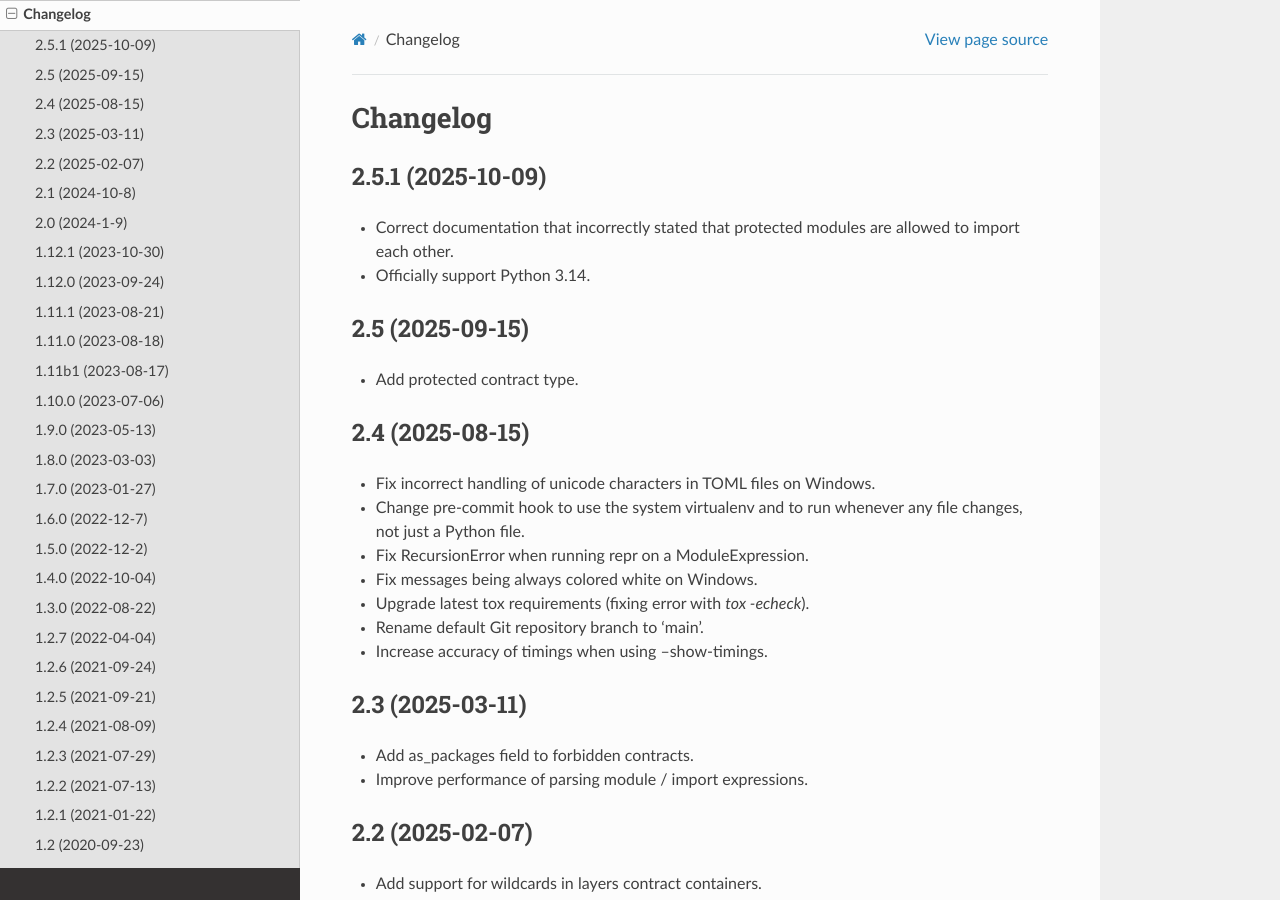
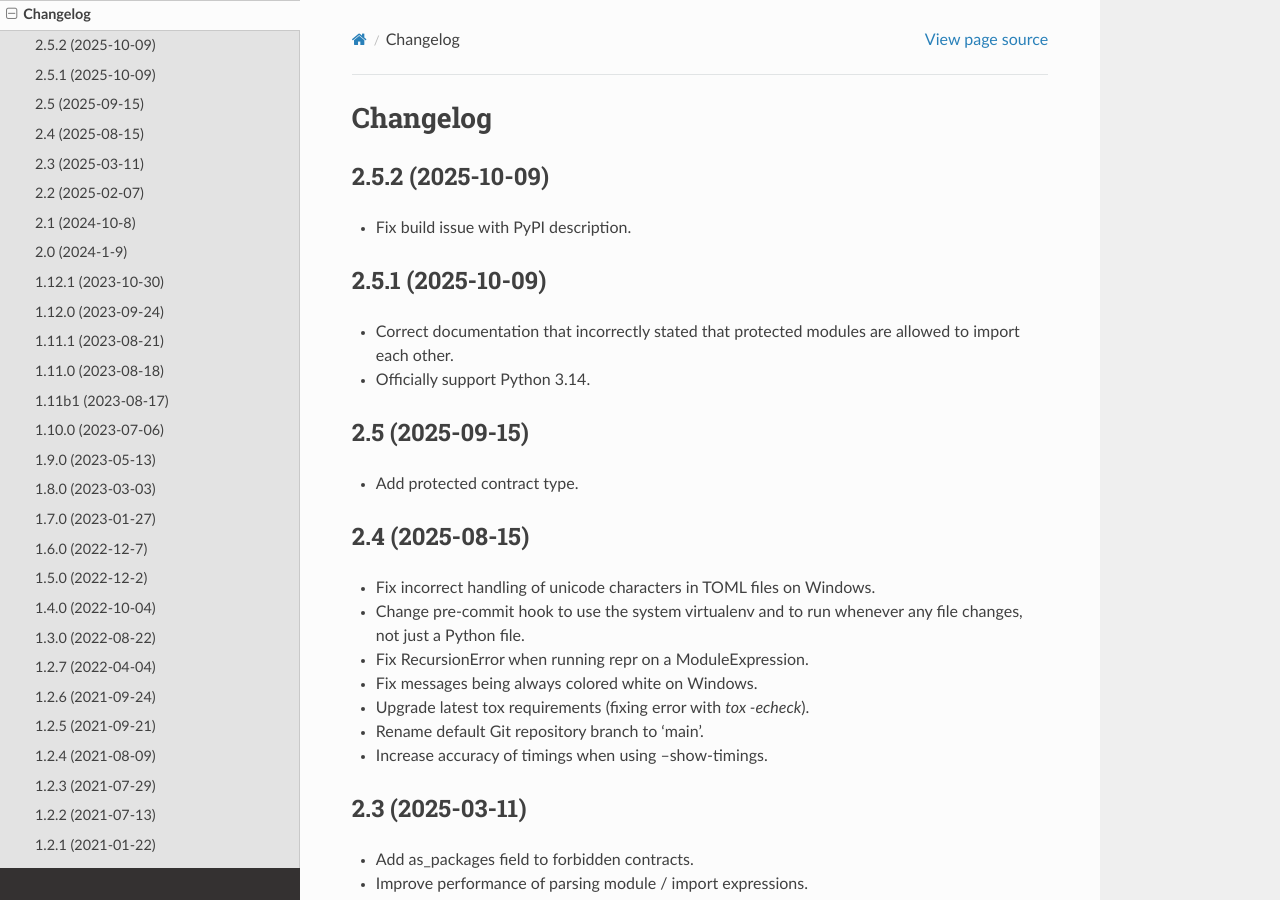
Before and after one commit to seddonym/import-linter, a Sphinx documentation site: the page built from docs/changelog.rst, in a window 1280 px wide and 900 px high. Built offline with Sphinx 7.4.7 and the Read the Docs theme 3.1.0, drawn with Linux system fonts in a browser that asks for light colours.

Commit message:
Release v2.5.2

```diff
--- a/CHANGELOG.rst
+++ b/CHANGELOG.rst
@@ -1,5 +1,10 @@
 Changelog
 =========
+
+2.5.2 (2025-10-09)
+------------------
+
+* Fix build issue with PyPI description.
 
 2.5.1 (2025-10-09)
 ------------------
--- a/docs/conf.py
+++ b/docs/conf.py
@@ -27,7 +27,7 @@ author = "David Seddon"
 # The short X.Y version
 version = ""
 # The full version, including alpha/beta/rc tags
-release = "2.5.1"
+release = "2.5.2"
 
 
 # -- General configuration ---------------------------------------------------
--- a/src/importlinter/__init__.py
+++ b/src/importlinter/__init__.py
@@ -1,4 +1,4 @@
-__version__ = "2.5.1"
+__version__ = "2.5.2"
 
 from .application import output  # noqa
 from .domain import fields  # noqa
```
